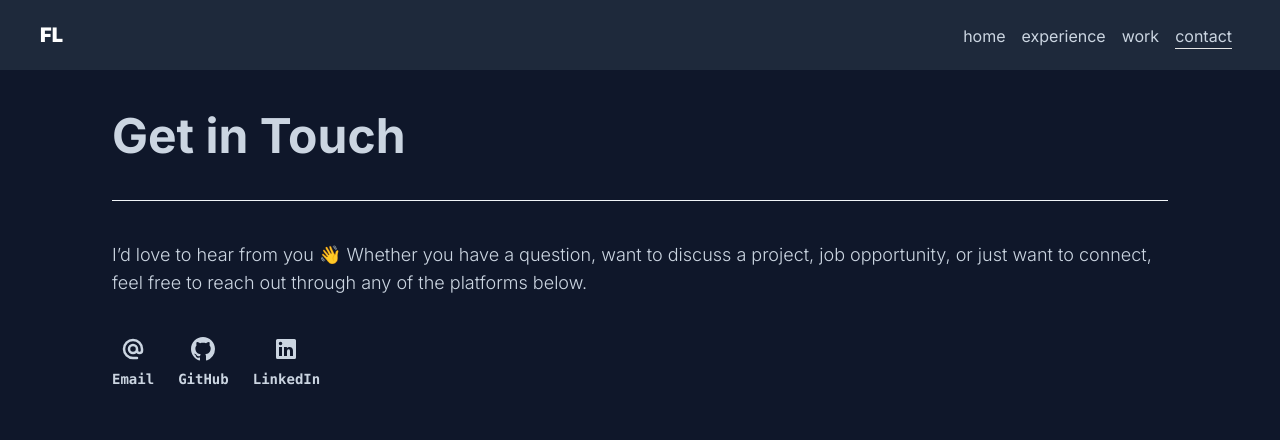
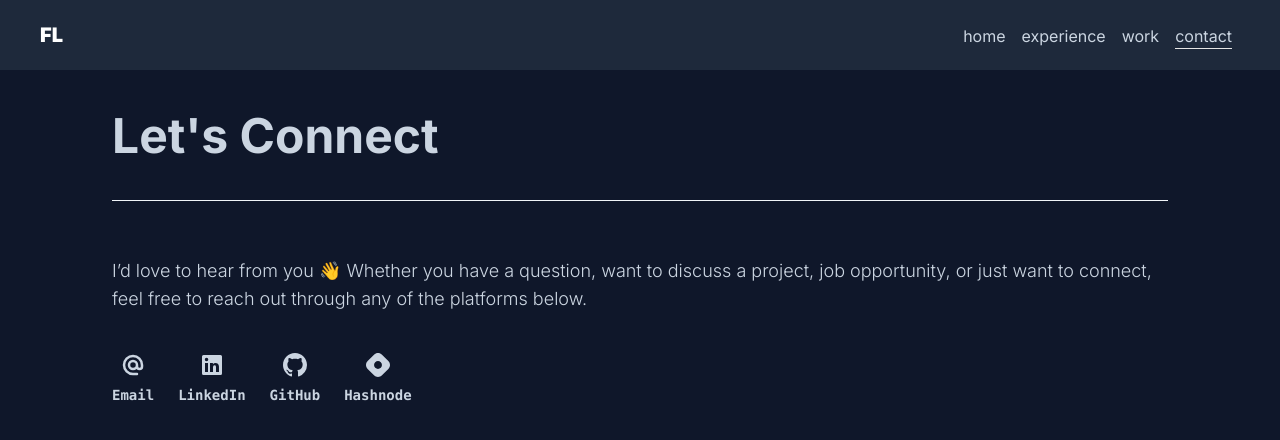
Before and after one commit to ltk55/frank-lam-portfolio, a Next.js app: page /contact in a window 1280 px wide. Shown: the top 440 px of the page. Built offline with nearby package versions, Linux system fonts and the light colour scheme.

Commit message:
feat: add page animation

```diff
--- a/app/contact/page.tsx
+++ b/app/contact/page.tsx
@@ -1,6 +1,10 @@
+"use client";
+
+import { motion } from "framer-motion";
 import IconEmail from "@/components/Icons/IconEmail";
 import IconGitHub from "@/components/Icons/IconGitHub";
 import IconLinkedIn from "@/components/Icons/IconLinkedIn";
+import IconHashnode from "@/components/Icons/IconHashnode";
 
 export default function Contact() {
   const contactList = [
@@ -11,24 +15,60 @@ export default function Contact() {
       color: "#cbd5e1",
     },
     {
+      platform: "LinkedIn",
+      value: "https://www.linkedin.com/in/franklamltk55/",
+      icon: IconLinkedIn,
+    },
+    {
       platform: "GitHub",
       value: "https://github.com/ltk55",
       icon: IconGitHub,
     },
     {
-      platform: "LinkedIn",
-      value: "https://www.linkedin.com/in/franklamltk55/",
-      icon: IconLinkedIn,
+      platform: "Hashnode",
+      value: "https://lkt55.hashnode.dev/",
+      icon: IconHashnode,
     },
   ];
 
+  const containerVariants = {
+    hidden: { opacity: 0, y: 20 },
+    visible: {
+      opacity: 1,
+      y: 0,
+      transition: {
+        type: "spring",
+        stiffness: 100,
+        damping: 20,
+        staggerChildren: 0.2,
+      },
+    },
+  };
+
+  const itemVariants = {
+    hidden: { opacity: 0, x: -20 },
+    visible: {
+      opacity: 1,
+      x: 0,
+      transition: {
+        type: "spring",
+        stiffness: 100,
+        damping: 20,
+      },
+    },
+  };
+
   return (
-    <section
+    <motion.section
       id="contact"
       className="text-slate-300 px-10 md:px-28 py-28 flex flex-col items-center md:items-start"
+      initial="hidden"
+      whileInView="visible"
+      viewport={{ once: true, amount: 0.2 }}
+      variants={containerVariants}
     >
-      <div className="pb-10 mb-10 border-b border-slate-100 w-full md:text-left text-center">
-        <h1 className="font-bold text-5xl">Get in Touch</h1>
+      <div className="pb-10 mb-14 border-b border-slate-100 w-full md:text-left text-center">
+        <h1 className="font-bold text-5xl">Let&apos;s Connect</h1>
       </div>
 
       <p className="mb-10 text-lg font-light text-center md:text-left">
@@ -39,16 +79,17 @@ export default function Contact() {
 
       <div className="flex gap-6 justify-center md:justify-start">
         {contactList.map(({ platform, value, icon: IconComponent, color }) => (
+          <motion.div key={platform} variants={itemVariants}>
             <IconComponent
-            key={platform}
               href={value}
               className="flex-col hover:brightness-125 transition duration-300"
               color={color}
             >
               <div className="text-sm font-semibold font-mono">{platform}</div>
             </IconComponent>
+          </motion.div>
         ))}
       </div>
-    </section>
+    </motion.section>
   );
 }
--- a/app/experience/page.tsx
+++ b/app/experience/page.tsx
@@ -1,3 +1,6 @@
+"use client";
+
+import { motion } from "framer-motion";
 import Job from "@/components/Job/Job";
 
 export default function Experience() {
@@ -5,7 +8,7 @@ export default function Experience() {
     {
       company: "Sopra Steria",
       jobTitle: "Software Engineer",
-      duration: "Nov 2021 - Present",
+      duration: "Nov 2021 - Aug 2024",
       jobDescriptions: [
         "Next.js Web App Development: Developed a responsive web application for an energy company, enhancing the customer quoting journey using Next.js, which significantly improved user experience and interaction rates. Engineered comprehensive test suites using Jest and React Testing Library to ensure product quality.",
         "Agile Collaboration: Collaborated closely with UX/UI designers and backend developers to ensure seamless integration of front-end elements with server-side logic. Worked in a cross-functional team through the agile development process, ensuring efficient workflows and timely delivery of features.",
@@ -34,9 +37,29 @@ export default function Experience() {
       ],
     },
   ];
+  const containerVariants = {
+    hidden: { opacity: 0, y: 20 },
+    visible: {
+      opacity: 1,
+      y: 0,
+      transition: {
+        type: "spring",
+        stiffness: 100,
+        damping: 20,
+        staggerChildren: 0.2,
+      },
+    },
+  };
 
   return (
-    <section id="resume" className="text-slate-300 px-10 md:px-28 pt-28">
+    <motion.section
+      id="resume"
+      className="text-slate-300 px-10 md:px-28 py-28"
+      initial="hidden"
+      whileInView="visible"
+      viewport={{ once: true, amount: 0.2 }}
+      variants={containerVariants}
+    >
       <div className="pb-10 mb-10 border-b border-slate-100">
         <h1 className="font-black text-5xl">Experience</h1>
       </div>
@@ -44,6 +67,6 @@ export default function Experience() {
       {jobExp.map((jobDetails, i) => (
         <Job JobDetails={jobDetails} key={i} />
       ))}
-    </section>
+    </motion.section>
   );
 }
--- a/app/page.tsx
+++ b/app/page.tsx
@@ -1,3 +1,7 @@
+"use client";
+
+import { motion } from "framer-motion";
+
 export default function Home() {
   const skills = [
     "JavaScript (ES6+)",
@@ -11,38 +15,95 @@ export default function Home() {
     "Jest",
     "React Testing Library",
   ];
+
+  const containerVariants = {
+    hidden: { opacity: 0, y: 20 },
+    visible: {
+      opacity: 1,
+      y: 0,
+      transition: {
+        type: "spring",
+        stiffness: 100,
+        damping: 20,
+        delay: 0.2,
+        staggerChildren: 0.1,
+      },
+    },
+  };
+
+  const itemVariants = {
+    hidden: { opacity: 0, x: -20 },
+    visible: {
+      opacity: 1,
+      x: 0,
+      transition: {
+        type: "spring",
+        stiffness: 100,
+        damping: 20,
+      },
+    },
+  };
+
   return (
     <section
       id="hero"
-      className="text-slate-300 flex justify-center mt-28 md:mt-40"
+      className="text-slate-300 flex justify-center my-28 md:mt-40"
     >
-      <div className="flex flex-col items-start w-full max-w-[700px] px-6 md:px-0">
-        <small className="font-semibold mb-1 text-slate-400">
+      <motion.div
+        className="flex flex-col items-start w-full max-w-[700px] px-6 md:px-0"
+        initial="hidden"
+        animate="visible"
+        variants={containerVariants}
+      >
+        <motion.small
+          className="font-semibold mb-1 text-slate-400"
+          variants={itemVariants}
+        >
           Hi, my name is
-        </small>
-        <h1 className="font-black text-5xl my-1">Frank Lam</h1>
-        <h3 className="font-semibold text-xl my-1">
+        </motion.small>
+
+        <motion.h1 className="font-black text-5xl my-1" variants={itemVariants}>
+          Frank Lam
+        </motion.h1>
+
+        <motion.h3
+          className="font-semibold text-xl my-1"
+          variants={itemVariants}
+        >
           I&apos;m a Software Engineer / Web Developer based in London
-        </h3>
-        <p className="my-2 text-slate-400">
+        </motion.h3>
+
+        <motion.p className="my-2 text-slate-400" variants={itemVariants}>
           With five years of web development experience, I specialize in
           creating intuitive and responsive user interfaces. I am adept at
           transforming complex project requirements into engaging, efficient
           digital solutions. Dedicated to continuous learning, I strive to stay
           at the forefront of web technology trends to enhance user experiences
           and meet strategic business goals.
-        </p>
-        <small className="mt-2">Technologies I specialise In:</small>
-        <ul className="grid grid-cols-2 gap-y-1 md:grid-cols-2 md:gap-y-0 sm:gap-x-2 py-0 mt-3 list-none">
+        </motion.p>
+
+        <motion.small className="mt-2" variants={itemVariants}>
+          Technologies I specialise In:
+        </motion.small>
+
+        <motion.ul
+          className="grid grid-cols-2 gap-y-1 md:grid-cols-2 md:gap-y-0 sm:gap-x-2 py-0 mt-3 list-none"
+          variants={containerVariants}
+        >
           {skills &&
             skills.map((skill, i) => (
-              <li key={i} className="relative mb-3 pl-6 font-mono text-xs">
+              <motion.li
+                key={i}
+                className="relative mb-3 pl-6 font-mono text-xs"
+                variants={itemVariants}
+                whileHover={{ scale: 1.05, color: "#22c55e" }} // Hover effect
+              >
                 <span className="absolute left-0 text-green text-sm">▹</span>
                 {skill}
-              </li>
+              </motion.li>
             ))}
-        </ul>
-      </div>
+        </motion.ul>
+      </motion.div>
     </section>
   );
 }
--- a/app/work/page.tsx
+++ b/app/work/page.tsx
@@ -1,3 +1,6 @@
+"use client";
+
+import { motion } from "framer-motion";
 import ProjectDetails from "@/components/Work/ProjectDetails";
 
 export default function Work() {
@@ -13,7 +16,7 @@ export default function Work() {
         "React Hook Form",
       ],
       description:
-        "Fully responsive product feedback app, developed for seamless interaction across all devices. This app allows users to view, filter, and sort product feedback, post their own insights, upvote other users' feedback and bring feedbacks into the product roadmap.",
+        "Fully responsive product feedback app, developed for seamless interaction across all devices...",
       liveURL: "https://product-feedback-app-pink.vercel.app/",
       githubURL: "https://github.com/ltk55/product-feedback-app",
       imagePath: "/images/product-feedback-home.png",
@@ -28,20 +31,47 @@ export default function Work() {
         "React-toastify",
       ],
       description:
-        "This markdown editor allows you to input Markdown syntax, which is instantly rendered on a split-screen for immediate preview. User can name, save, download and manage multiple documents directly within the app, with all data stored in browser's local storage.",
+        "This markdown editor allows you to input Markdown syntax, which is instantly rendered...",
       liveURL: "https://in-browser-markdown-editor-gray.vercel.app/",
       githubURL: "https://github.com/ltk55/in-browser-markdown-editor",
       imagePath: "/images/markdown-home.png",
     },
   ];
 
+  const containerVariants = {
+    hidden: { opacity: 0, y: 20 },
+    visible: {
+      opacity: 1,
+      y: 0,
+      transition: {
+        type: "spring",
+        stiffness: 100,
+        damping: 20,
+        staggerChildren: 0.2,
+      },
+    },
+  };
+
   return (
-    <section id="work" className="text-slate-300 px-10 pt-28 md:px-28">
+    <motion.section
+      id="work"
+      className="text-slate-300 px-10 pt-28 md:px-28"
+      initial="hidden"
+      whileInView="visible"
+      viewport={{ once: true, amount: 0.2 }}
+      variants={containerVariants}
+    >
       <div className="pb-10 mb-10 border-b border-slate-100">
-        <h1 className="font-black text-5xl">Featured projects</h1>
+        <h1 className="font-black text-5xl">Featured Projects</h1>
       </div>
 
-      <ProjectDetails projectList={projectList} />
-    </section>
+      <motion.div variants={containerVariants}>
+        {projectList.map((project, i) => (
+          <div key={i} className="mb-10">
+            <ProjectDetails projectList={[project]} />
+          </div>
+        ))}
+      </motion.div>
+    </motion.section>
   );
 }
--- a/components/Job/Job.tsx
+++ b/components/Job/Job.tsx
@@ -1,3 +1,6 @@
+"use client";
+
+import { motion } from "framer-motion";
 import JobDesc from "./JobDesc";
 
 interface JobDetails {
@@ -10,8 +13,24 @@ interface JobDetails {
 export default function Job({ JobDetails }: { JobDetails: JobDetails }) {
   const { company, jobTitle, duration, jobDescriptions } = JobDetails;
 
+  const jobVariants = {
+    hidden: { opacity: 0, y: 20 },
+    visible: {
+      opacity: 1,
+      y: 0,
+      transition: {
+        type: "spring",
+        stiffness: 100,
+        damping: 20,
+      },
+    },
+  };
+
   return (
-    <div className="flex flex-col lg:flex-row py-5 gap-5 lg:px-5">
+    <motion.div
+      className="flex flex-col lg:flex-row py-5 gap-5 lg:px-5"
+      variants={jobVariants}
+    >
       <div className="min-w-[250px]">
         <div className="text-xl font-bold">{jobTitle}</div>
         <h3 className="font-light">{company}</h3>
@@ -23,6 +42,6 @@ export default function Job({ JobDetails }: { JobDetails: JobDetails }) {
           <JobDesc key={i} content={jobDesc} />
         ))}
       </ul>
-    </div>
+    </motion.div>
   );
 }
--- a/components/Work/ProjectDetails.tsx
+++ b/components/Work/ProjectDetails.tsx
@@ -2,51 +2,63 @@ import Image from "next/image";
 import TechnologyList from "./TechnologyList";
 import IconGitHub from "@/components/Icons/IconGitHub";
 import IconExternal from "@/components/Icons/IconExternal";
+import { memo } from "react";
 
 interface ProjectDetail {
   name: string;
   technologyList: string[];
   description: string;
-  liveURL: string;
-  githubURL: string;
+  liveURL?: string;
+  githubURL?: string;
   imagePath: string;
 }
 
-interface Props {
-  projectList: ProjectDetail[];
-}
-
-const ProjectDetails: React.FC<Props> = ({ projectList }) => {
+function ProjectDetails({ projectList }: { projectList: ProjectDetail[] }) {
   return (
     <div className="py-5 gap-5 md:px-5 2xl:w-9/12">
-      {projectList.map((project, i) => (
+      {projectList.map(
+        (
+          { name, technologyList, description, liveURL, githubURL, imagePath },
+          i
+        ) => (
           <div className="flex flex-col lg:flex-row gap-5 py-5" key={i}>
             <div className="mx-auto lg:w-600 lg:h-300 w-200 h-200">
               <Image
-              src={project.imagePath}
-              alt={project.name}
+                src={imagePath}
+                alt={`Screenshot of ${name} project`}
                 width={600}
                 height={300}
-              layout="responsive"
+                loading="lazy"
               />
             </div>
             <div className="flex flex-col items-center lg:items-start text-center gap-3 lg:text-start">
-            <div className="text-xl mb-3 font-black">{project.name}</div>
-            <div className="text-sm">{project.description}</div>
-            <TechnologyList technologyList={project.technologyList} />
+              <div className="text-xl mb-3 font-black">{name}</div>
+              <div className="text-sm">{description}</div>
+              <TechnologyList technologyList={technologyList} />
               <div className="flex justify-center gap-5 mt-5 lg:mt-0">
-              <IconGitHub href={project.githubURL}>
+                {githubURL && (
+                  <IconGitHub
+                    href={githubURL}
+                    className="hover:brightness-125 transition duration-300"
+                  >
                     <div className="font-mono">GitHub</div>
                   </IconGitHub>
-              <IconExternal href={project.liveURL}>
+                )}
+                {liveURL && (
+                  <IconExternal
+                    href={liveURL}
+                    className="hover:brightness-125 transition duration-300"
+                  >
                     <div className="font-mono">Live</div>
                   </IconExternal>
+                )}
               </div>
             </div>
           </div>
-      ))}
+        )
+      )}
     </div>
   );
-};
+}
 
-export default ProjectDetails;
+export default memo(ProjectDetails);
```
Lines whose indentation alone changed are shown as unchanged.
